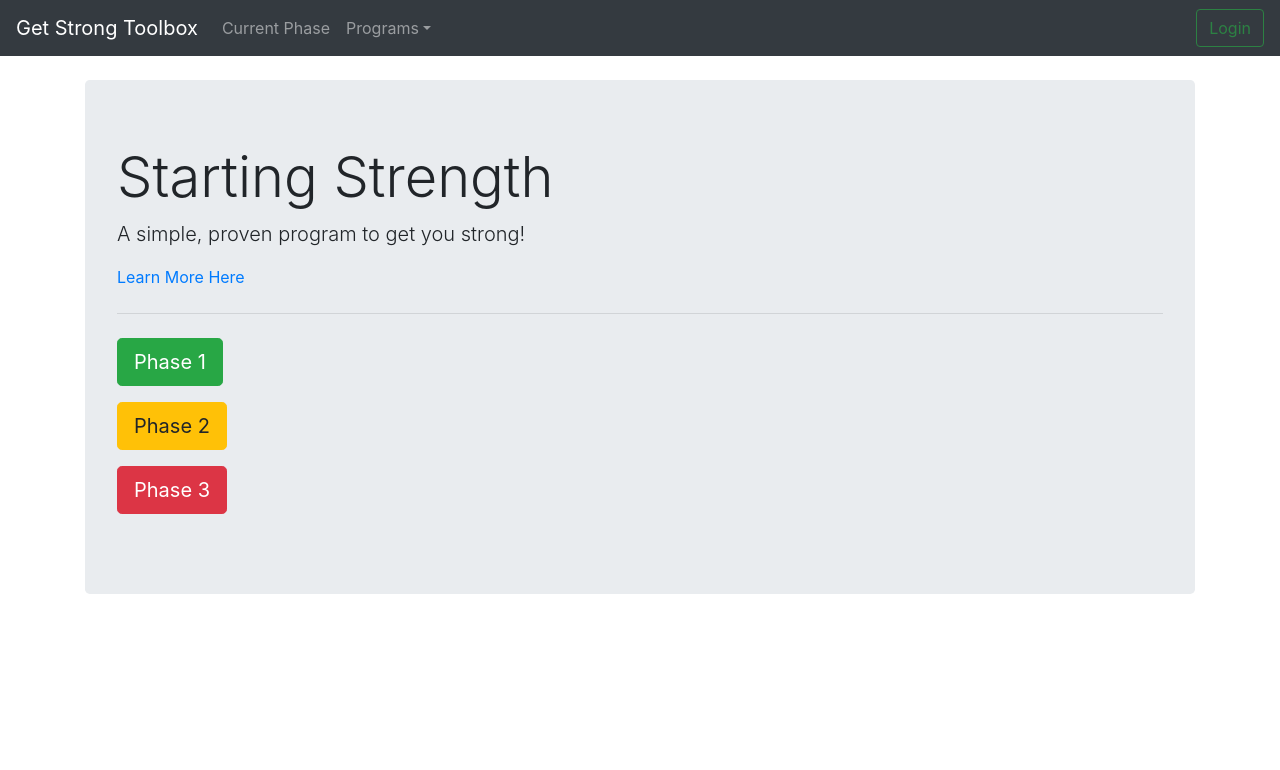
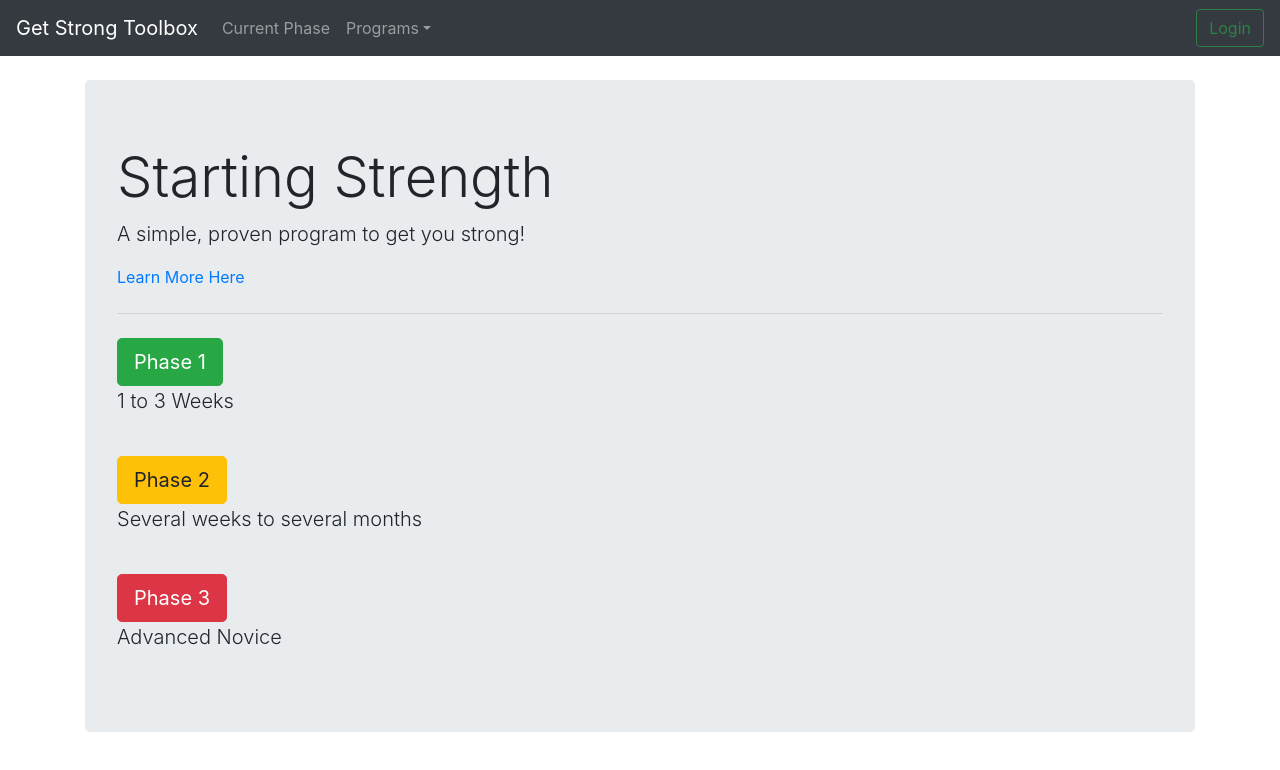
Before and after one commit to lbuthman/get-strong, an Angular app in the folder src/main/frontend/: page /programs/starting-strength in a window 1280 px wide. Shown: the top 770 px of the page. Built offline with nearby package versions, Linux system fonts and the light colour scheme.

Commit message:
[feat] Add general info for phases

```diff
--- a/src/main/frontend/src/app/program/starting-strong/starting-strong.component.html
+++ b/src/main/frontend/src/app/program/starting-strong/starting-strong.component.html
@@ -3,13 +3,18 @@
   <p class="lead">A simple, proven program to get you strong!</p>
   <p><a href="https://startingstrength.com/get-started/programs">Learn More Here</a></p>
   <hr class="my-4">
-  <p class="lead">
+  <div class="lead">
     <a class="btn btn-success btn-lg" routerLink="phase1" role="button">Phase 1</a>
-  </p>
-  <p class="lead">
+    <p>1 to 3 Weeks</p>
+  </div>
+  <br/>
+  <div class="lead">
     <a class="btn btn-warning btn-lg" routerLink="phase2" role="button">Phase 2</a>
-  </p>
-  <p class="lead">
+    <p>Several weeks to several months</p>
+  </div>
+  <br/>
+  <div class="lead">
     <a class="btn btn-danger btn-lg" routerLink="phase3" role="button">Phase 3</a>
-  </p>
+    <p>Advanced Novice</p>
+  </div>
 </div>
```
